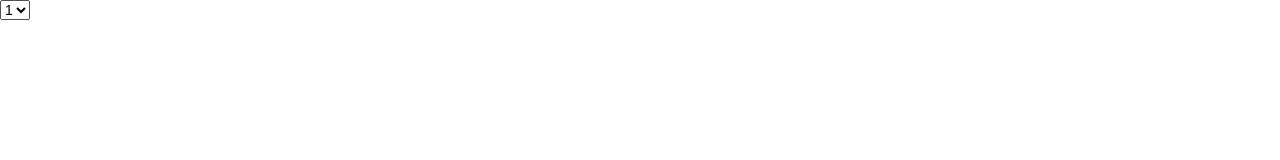
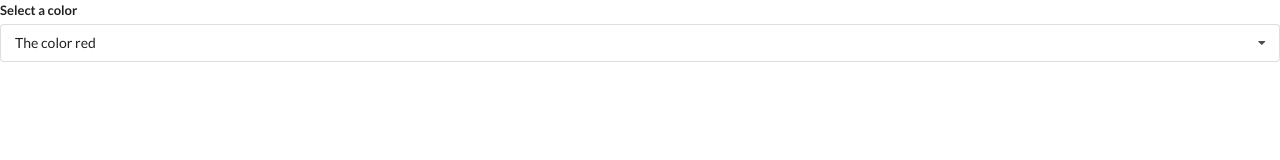
Before and after one commit to Medeirosseth/Widget, a React (Create React App) app: page / in a window 1280 px wide. Shown: the top 160 px of the page. Built offline with nearby package versions, Linux system fonts and the light colour scheme.

Commit message:
WIP: reasearching body event listeners

```diff
--- a/src/App.js
+++ b/src/App.js
@@ -1,4 +1,4 @@
-import React from 'react'
+import React, { useState }from 'react'
 import Accordion from './Components/Accodion'
 import Search from './Components/Search'
 import DropDown from './Components/Dropdown'
@@ -18,13 +18,36 @@
   }
 ]
 
+const options = [
+  {
+    label: 'The color red',
+    Value: 'Red'
+  },
+  {
+    label: 'The color Green',
+    Value: 'Green'
+  },
+  {
+    label: 'Shade of Blue',
+    Value: 'Blue'
+  }
+]
+
 
 
 
 export default  () => {
+  const [selected, setSelected] = useState(options[0]);
+
+
+
   return(
     <div>
-      <DropDown />
+      <DropDown
+      selected={selected}
+      onSelectedChange={setSelected}
+      options={options}
+      />
 
     </div>
   )
--- a/src/Components/Dropdown.js
+++ b/src/Components/Dropdown.js
@@ -1,16 +1,42 @@
 import {React, useState} from 'react'
 
 
-const DropDown = () => {
-  const [selection, setSelection] = useState();
+const DropDown = ({ options, selected, onSelectedChange }) => {
+  const [open, setOpen] = useState(false)
+
+
+  const renderedOptions = options.map((option) => {
+    if(option.value === selected.value){
+     // return null;
+    }
+
+
+    return (
+      <div
+        onClick={() => onSelectedChange(option)}
+        key={option.value} className="item">
+        {option.label}
+      </div>
+    )
+  })
 
   return (
-    <div>
-      <select>
-        <option>1</option>
-        <option>2</option>
-        <option>3</option>
-      </select>
+    <div className="ui form">
+      <div className="field">
+        <label className="label">Select a color</label>
+        <div
+        onClick={() => setOpen(!open)}
+        className={`ui selection dropdown ${open ? 'visible active' : ''}`}
+        >
+          <i className="dropdown icon"></i>
+          <div
+          className="text">{selected.label}</div>
+          <div
+          className={`menu ${open ? 'visible transition' : ''}`}>{renderedOptions}
+          </div>
+        </div>
+      </div>
+
     </div>
   )
 }
```
